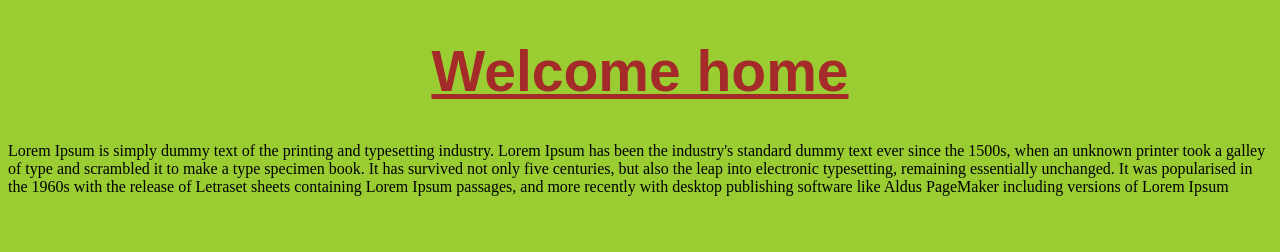
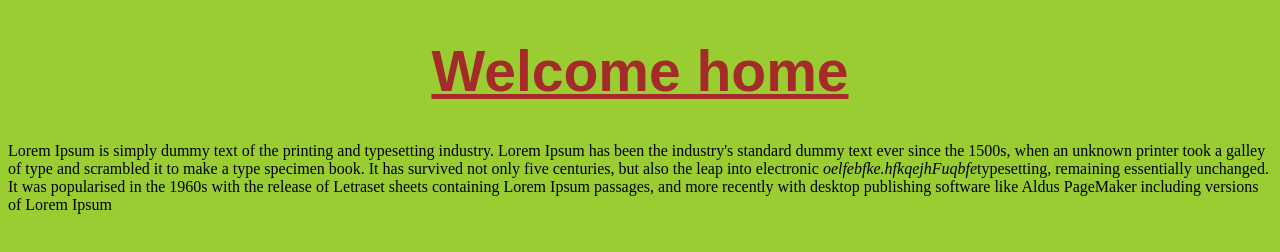
Before and after one commit to Blackscure/first-website, a plain HTML site: page index.html in a window 1280 px wide. Drawn offline with Linux system fonts and the light colour scheme.

Commit message:
some files add

```diff
--- a/css/styles.css
+++ b/css/styles.css
@@ -8,4 +8,5 @@
 
  body{
      background-color: yellowgreen;
+
  }
--- a/index.html
+++ b/index.html
@@ -10,7 +10,7 @@
  </head>
  <body>
      <h1>Welcome home</h1>
-     <P>Lorem Ipsum is simply dummy text of the printing and typesetting industry. Lorem Ipsum has been the industry's standard dummy text ever since the 1500s, when an unknown printer took a galley of type and scrambled it to make a type specimen book. It has survived not only five centuries, but also the leap into electronic typesetting, remaining essentially unchanged. It was popularised in the 1960s with the release of Letraset sheets containing Lorem Ipsum passages, and more recently with desktop publishing software like Aldus PageMaker including versions of Lorem Ipsum</P>
+     <P>Lorem Ipsum is simply dummy text of the printing and typesetting industry. Lorem Ipsum has been the industry's standard dummy text ever since the 1500s, when an unknown printer took a galley of type and scrambled it to make a type specimen book. It has survived not only five centuries, but also the leap into electronic <i>oelfebfke.hfkqejhFuqbfe</i>typesetting, remaining essentially unchanged. It was popularised in the 1960s with the release of Letraset sheets containing Lorem Ipsum passages, and more recently with desktop publishing software like Aldus PageMaker including versions of Lorem Ipsum</P>
 
 
  </body>
```
